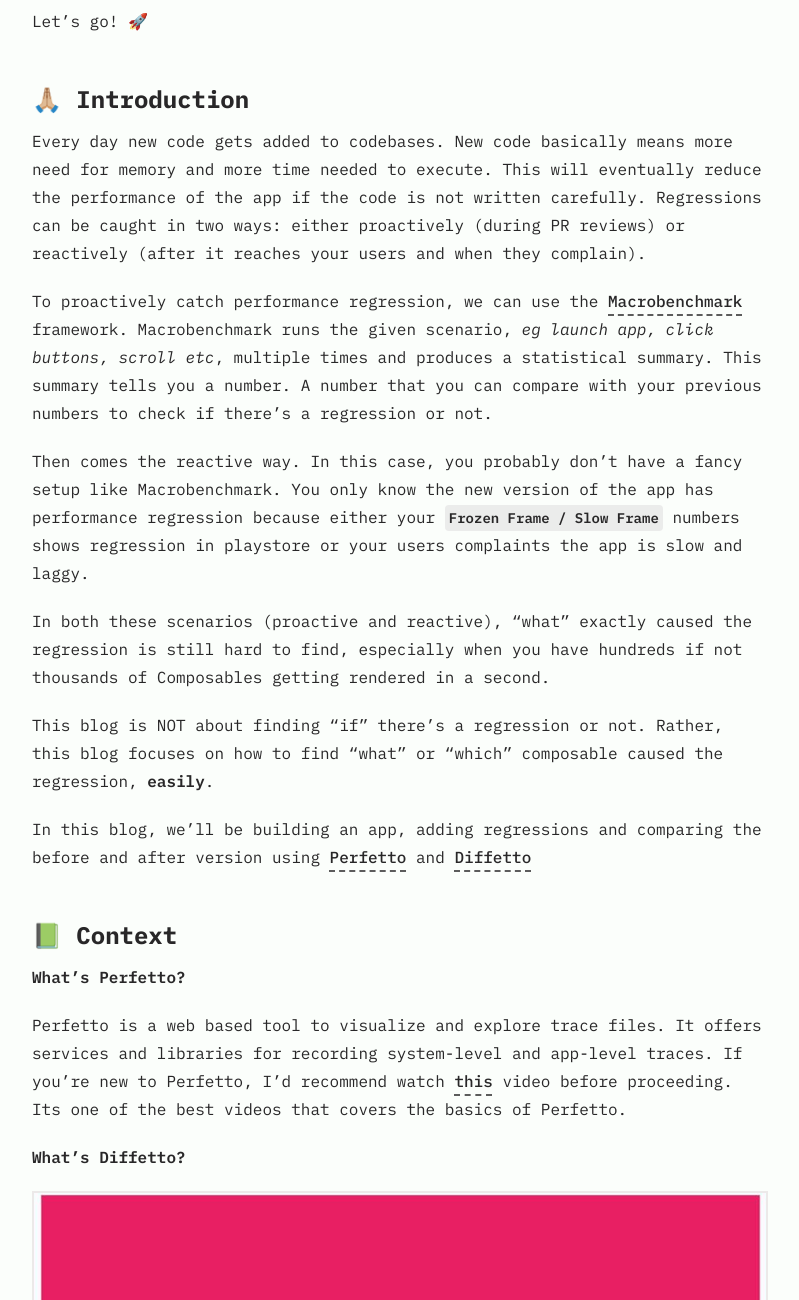
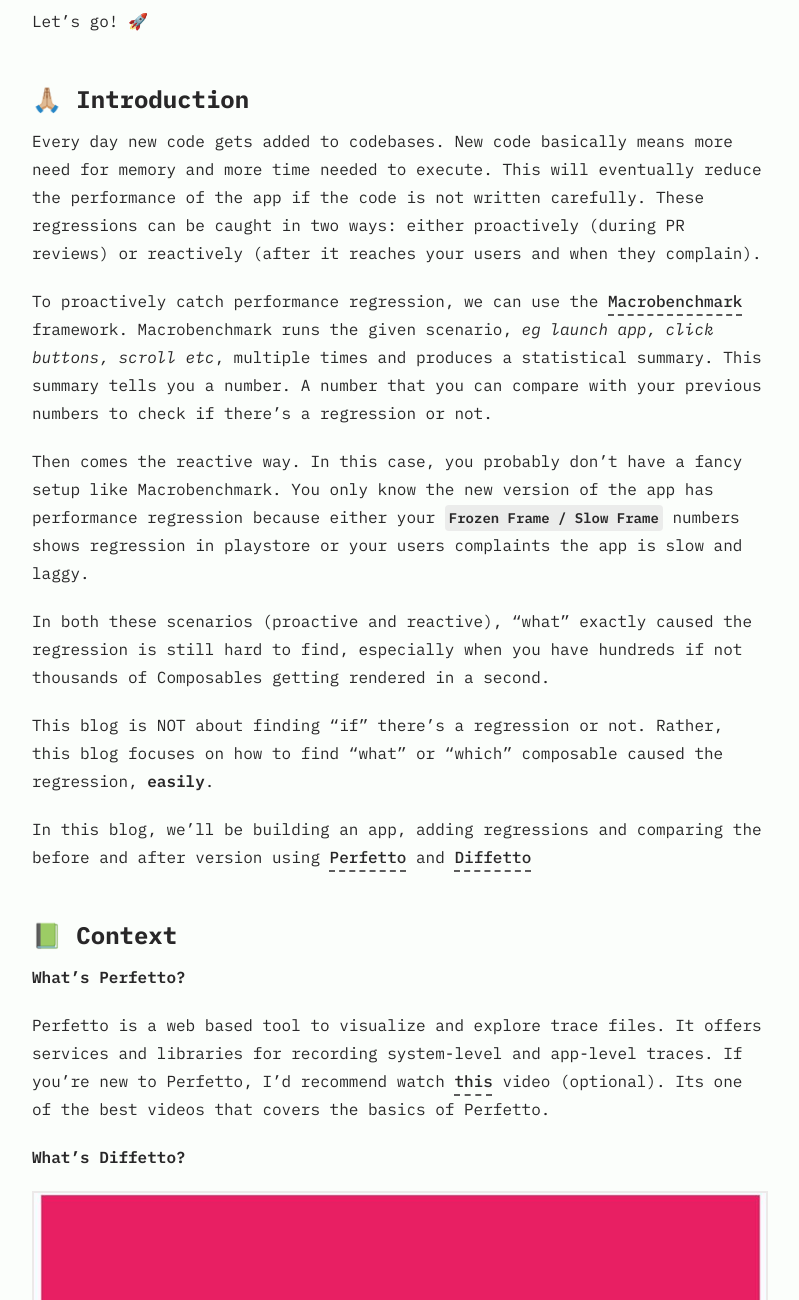
Before and after one commit to theapache64/theapache64.github.io, an Astro site: page /posts/finding-performance-regressions in a window 1280 px wide. Shown: the part 680-1980 px from the top of the page, without its empty margins (240-1039 px from the left). Built offline with nearby package versions, Linux system fonts and the light colour scheme; Astro itself is replaced by a stand-in of ours; some packages are replaced by stand-ins of ours.

Commit message:
🐛 fix typos

````diff
--- a/src/content/blog/finding-performance-regressions.md
+++ b/src/content/blog/finding-performance-regressions.md
@@ -28,7 +28,7 @@
 
 ## 🙏🏼 Introduction
 
-Every day new code gets added to codebases. New code basically means more need for memory and more time needed to execute. This will eventually reduce the performance of the app if the code is not written carefully. Regressions can be caught in two ways: either proactively (during PR reviews) or reactively (after it reaches your users and when they complain).
+Every day new code gets added to codebases. New code basically means more need for memory and more time needed to execute. This will eventually reduce the performance of the app if the code is not written carefully. These regressions can be caught in two ways: either proactively (during PR reviews) or reactively (after it reaches your users and when they complain).
 
 To proactively catch performance regression, we can use the [Macrobenchmark](https://developer.android.com/topic/performance/benchmarking/macrobenchmark-overview) framework. Macrobenchmark  runs the given scenario, _eg launch app, click buttons, scroll etc_, multiple times and produces a statistical summary. This summary tells you a number. A number that you can compare with your previous numbers to check if there's a regression or not.
 
@@ -44,7 +44,7 @@
 
 **What's Perfetto?**
 
-Perfetto is a web based tool to visualize and explore trace files. It offers services and libraries for recording system-level and app-level traces. If you're new to Perfetto, I'd recommend watch [this](https://www.youtube.com/watch?v=phhLFicMacY) video before proceeding. Its one of the best videos that covers the basics of Perfetto.
+Perfetto is a web based tool to visualize and explore trace files. It offers services and libraries for recording system-level and app-level traces. If you're new to Perfetto, I'd recommend watch [this](https://www.youtube.com/watch?v=phhLFicMacY) video (optional). Its one of the best videos that covers the basics of Perfetto.
 
 **What's Diffetto?**
 
@@ -100,7 +100,7 @@
 }
 ```
 
-Please keep in mind that our target here is NOT to find the bad code, but to find the regression (the new bad code).
+Please keep in mind that our target here is NOT to find the bad code, but to find the regression (the *new* bad code).
 
 ## 🔎 Tracing
 
````
